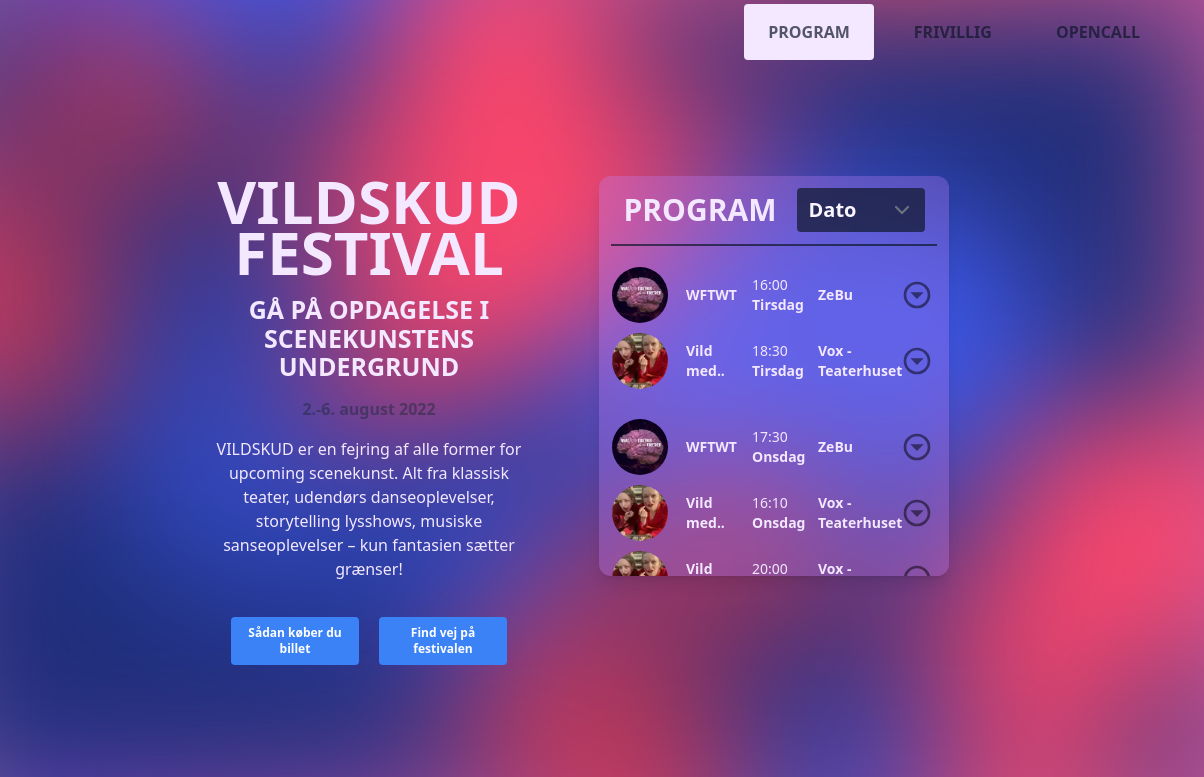
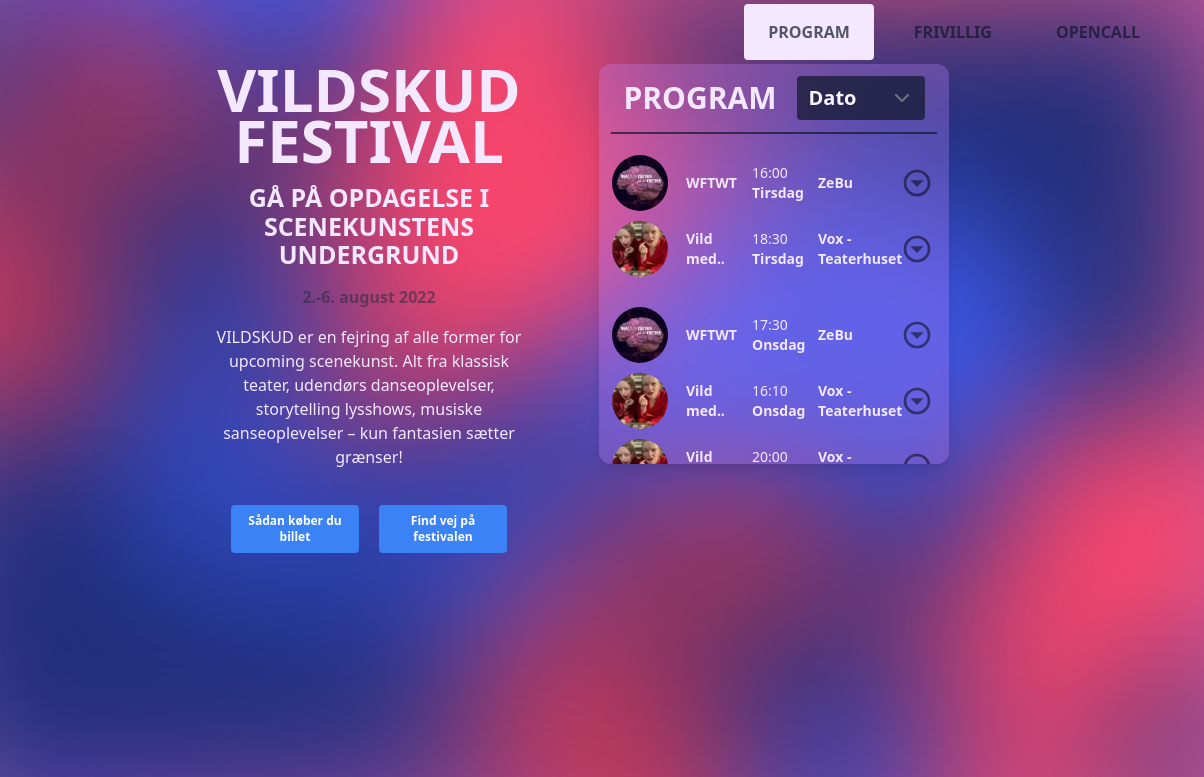
Before and after one commit to fiskejonas/vildskud, a website built with Vite: page src/index.html in a window 1280 px wide. Shown: the top 777 px of the page, 76-1280 px from the left. Built offline with nearby package versions, Linux system fonts and the light colour scheme; files whose address does not match are found by name.

Commit message:
margintop%

```diff
--- a/src/index.html
+++ b/src/index.html
@@ -65,7 +65,7 @@
       </nav>
     </header>
 
-    <div class="hero_container relative mt-28 flex flex-col place-items-center">
+    <div class="hero_container relative flex flex-col place-items-center">
       <div
         class="hero_titel mb-6 flex max-w-xs flex-col place-items-center gap-4"
       >
```
